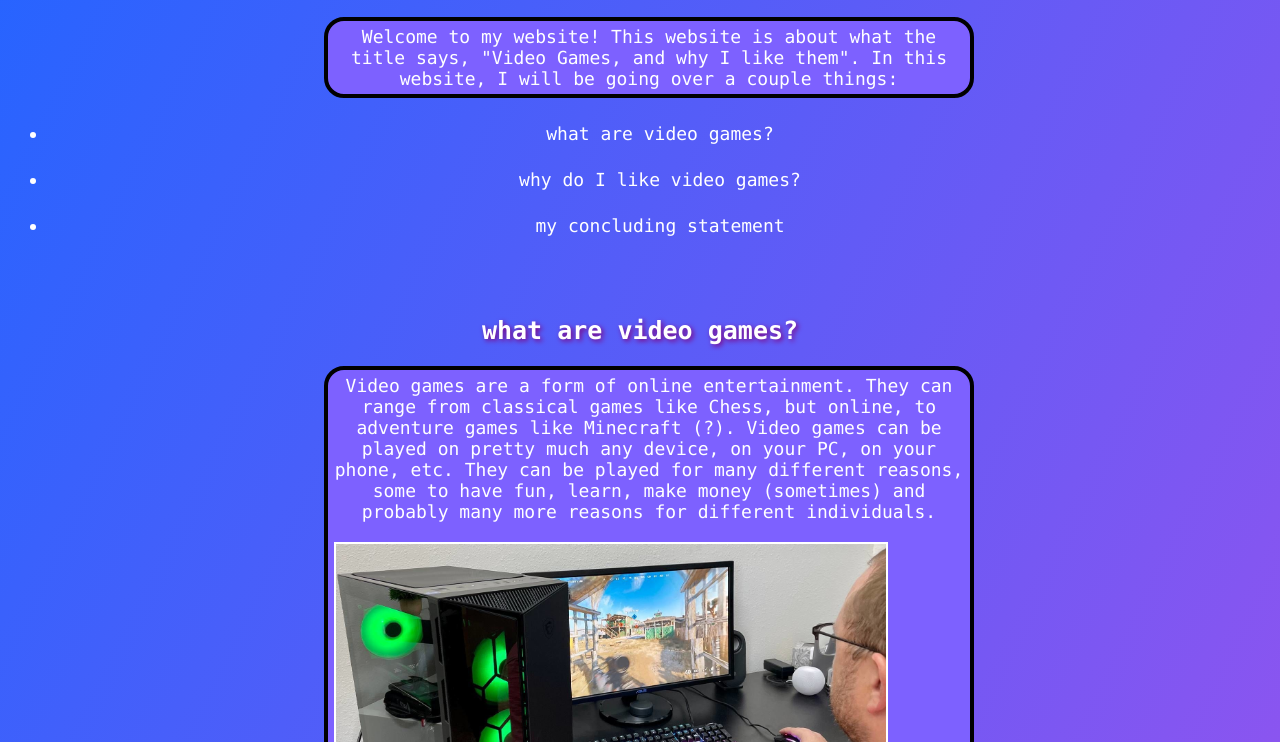
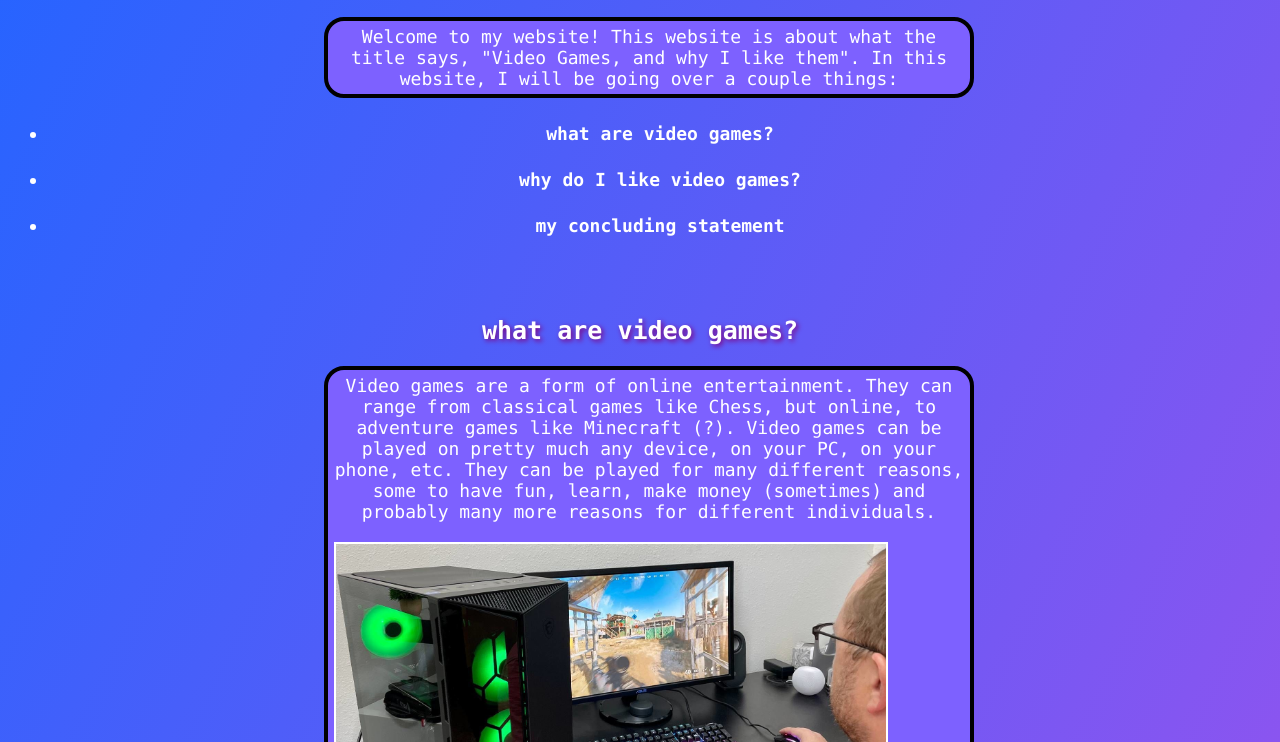
Before and after one commit to perplexing714/about-me, a plain HTML site: page index.html in a window 1280 px wide. Shown: the part 58-800 px from the top of the page. Drawn offline with Linux system fonts and the light colour scheme.

Commit message:
Update index.html

```diff
--- a/index.html
+++ b/index.html
@@ -10,9 +10,9 @@
 	Welcome to my website! This website is about what the title says, "Video Games, and why I like them". In this website, I will be going over a couple things:
 	</p>
 	<ul>
-	<li> what are video games? </li>
-	<li> why do I like video games? </li>
-	<li> my concluding statement </li>
+	<li> <b>what are video games? </b> </li>
+	<li> <b>why do I like video games? </b> </li>
+	<li> <b>my concluding statement </b> </li>
 	</ul>
     <h2 id ="something"> what are video games? </h2>
     <p>
```
